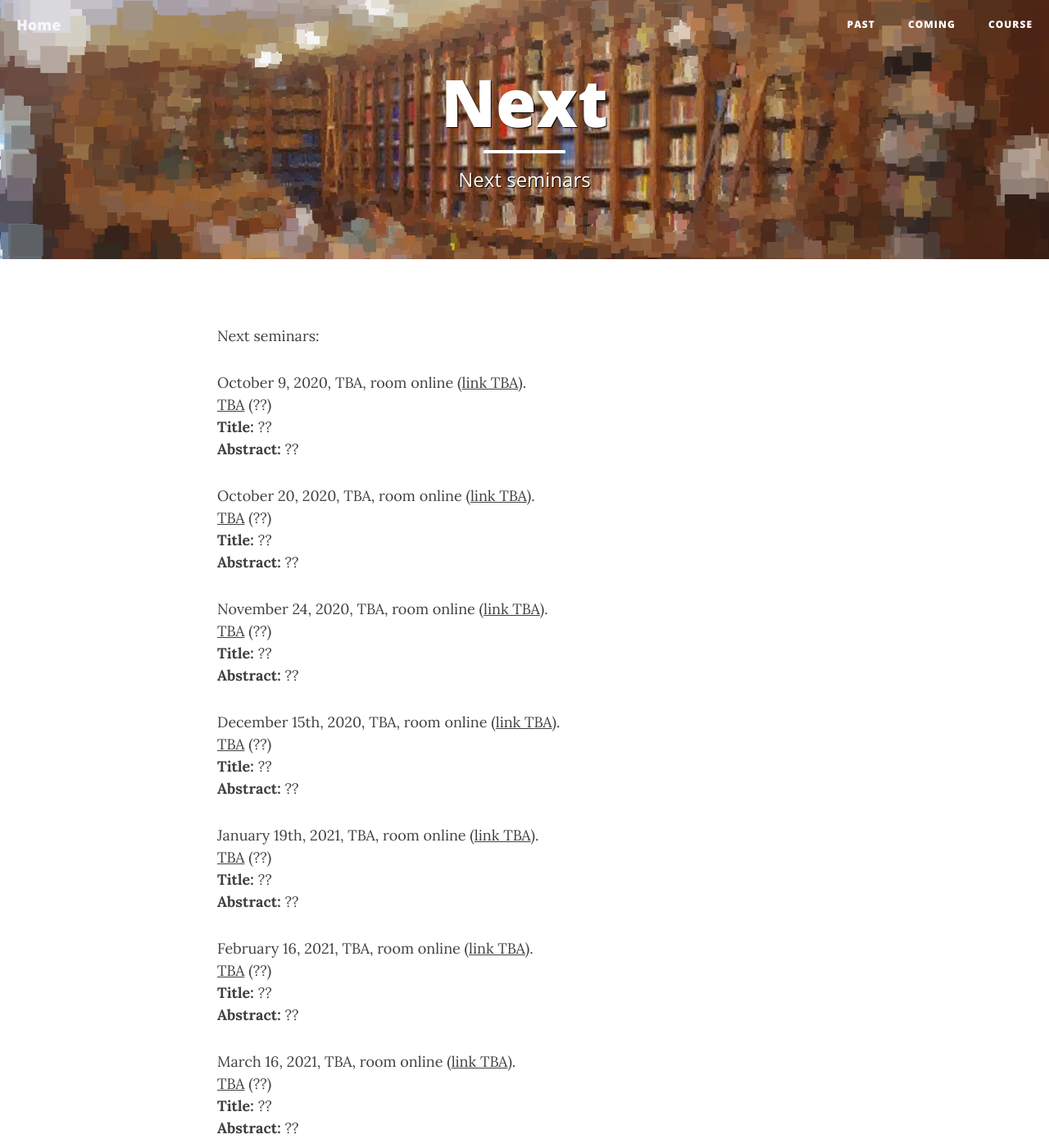
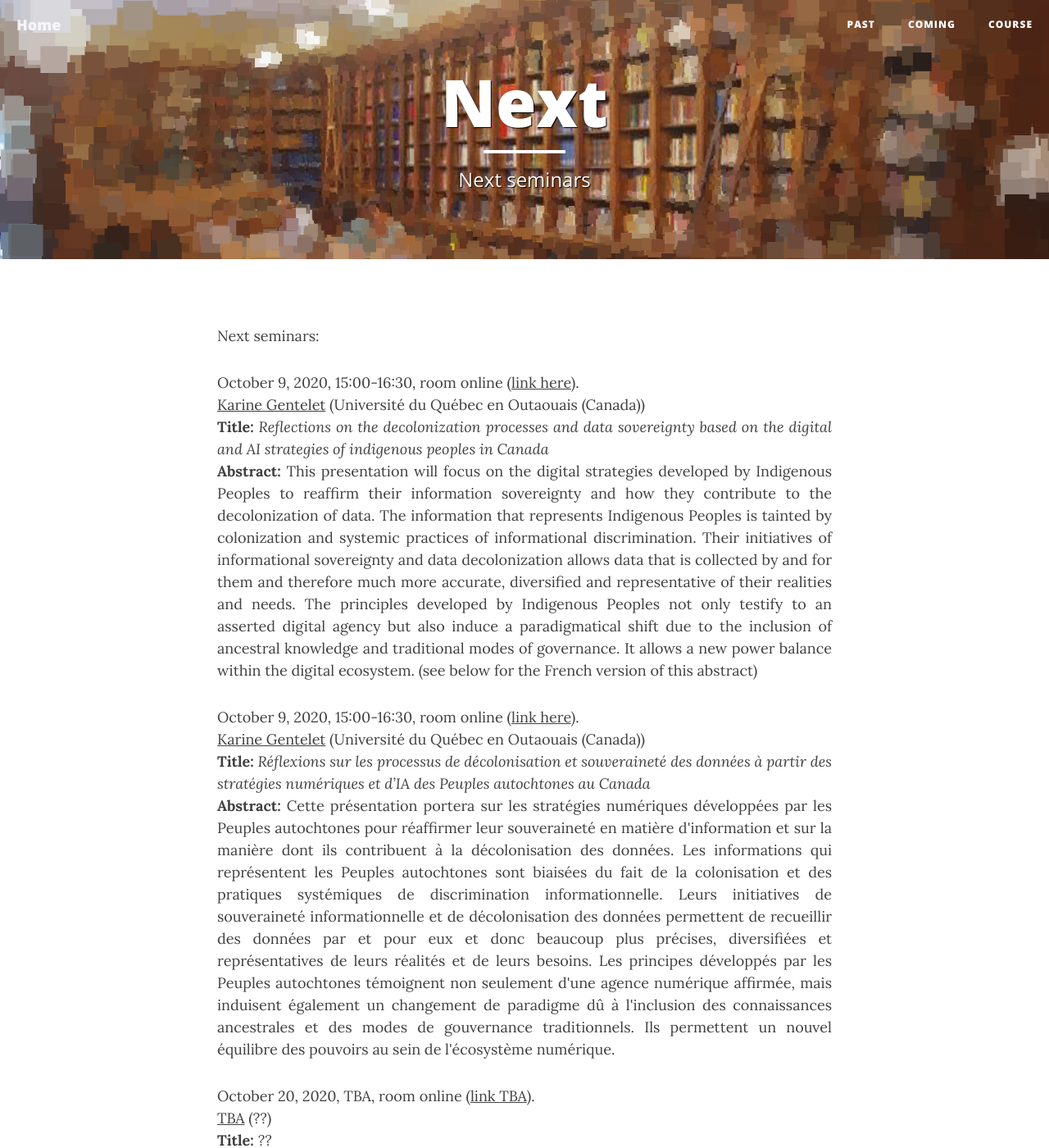
Before and after one commit to dhai-seminar/dhai-seminar.github.io, a Jekyll site: the page built from next.md, in a window 1280 px wide and 1400 px high. Shown: the whole window at 82% size. Built offline with Jekyll 4.4.1, drawn with Linux system fonts in a browser that asks for light colours; nearby versions of some CDN libraries.

Commit message:
Update next.yml

```diff
--- a/_data/next.yml
+++ b/_data/next.yml
@@ -1,12 +1,23 @@
 
-- speaker: "TBA"
+- speaker: "Karine Gentelet"
   date: October 9, 2020
-  time: TBA
-  room: "online (<a href='??'>link TBA</a>)"
-  affiliation: "??"
-  url: "??"
-  title: "??"
-  abstract: "??"
+  time: 15:00-16:30
+  room: "online (<a href='https://global.gotomeeting.com/join/223326581'>link here</a>)"
+  affiliation: "Université du Québec en Outaouais (Canada)"
+  url: "https://apps.uqo.ca/DosEtuCorpsProf/PageProfesseur.aspx?id=karine.gentelet@uqo.ca"
+  title: "Reflections on the decolonization processes and data sovereignty based on the digital and AI strategies of indigenous peoples in Canada"
+  abstract: "This presentation will focus on the digital strategies developed by Indigenous Peoples to reaffirm their information sovereignty and how they contribute to the decolonization of data. The information that represents Indigenous Peoples is tainted by colonization and systemic practices of informational discrimination. Their initiatives of informational sovereignty and data decolonization allows data that is collected by and for them and therefore much more accurate, diversified and representative of their realities and needs. The principles developed by Indigenous Peoples not only testify to an asserted digital agency but also induce a paradigmatical shift due to the inclusion of ancestral knowledge and traditional modes of governance. It allows a new power balance within the digital ecosystem. (see below for the French version of this abstract)"
+  slides: nothing
+  video: nothing
+
+- speaker: "Karine Gentelet"
+  date: October 9, 2020
+  time: 15:00-16:30
+  room: "online (<a href='https://global.gotomeeting.com/join/223326581'>link here</a>)"
+  affiliation: "Université du Québec en Outaouais (Canada)"
+  url: "https://apps.uqo.ca/DosEtuCorpsProf/PageProfesseur.aspx?id=karine.gentelet@uqo.ca"
+  title: "Réflexions sur les processus de décolonisation et souveraineté des données à partir des stratégies numériques et d’IA des Peuples autochtones au Canada"
+  abstract: "Cette présentation portera sur les stratégies numériques développées par les Peuples autochtones pour réaffirmer leur souveraineté en matière d'information et sur la manière dont ils contribuent à la décolonisation des données. Les informations qui représentent les Peuples autochtones sont biaisées du fait de la colonisation et des pratiques systémiques de discrimination informationnelle. Leurs initiatives de souveraineté informationnelle et de décolonisation des données permettent de recueillir des données par et pour eux et donc beaucoup plus précises, diversifiées et représentatives de leurs réalités et de leurs besoins. Les principes développés par les Peuples autochtones témoignent non seulement d'une agence numérique affirmée, mais induisent également un changement de paradigme dû à l'inclusion des connaissances ancestrales et des modes de gouvernance traditionnels. Ils permettent un nouvel équilibre des pouvoirs au sein de l'écosystème numérique."
   slides: nothing
   video: nothing
 
```
